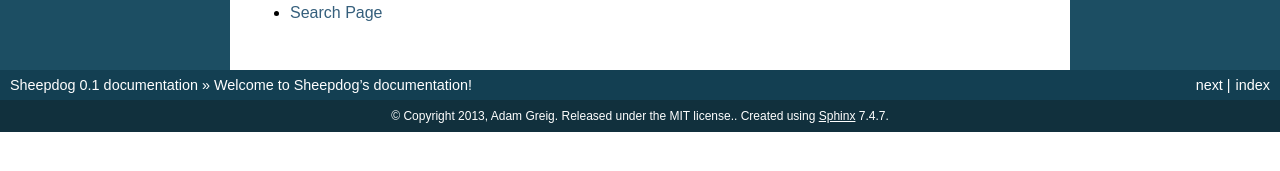
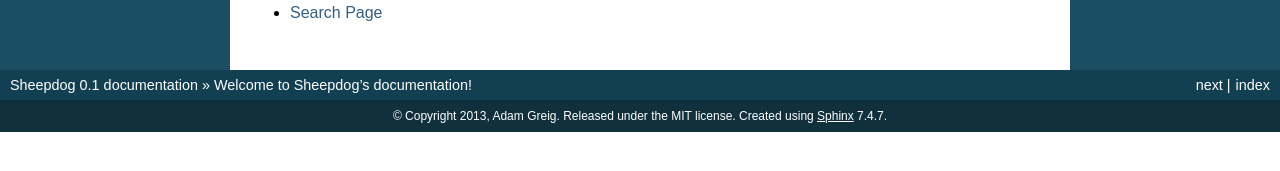
Before and after one commit to adamgreig/sheepdog, a Sphinx documentation site: the page built from docs/index.rst, in a window 1280 px wide. Shown: the part 469-640 px from the top of the page. Built offline with Sphinx 7.4.7, drawn with Linux system fonts in a browser that asks for light colours.

```diff
--- a/docs/conf.py
+++ b/docs/conf.py
@@ -42,7 +42,7 @@ master_doc = 'index'
 
 # General information about the project.
 project = 'Sheepdog'
-copyright = '2013, Adam Greig. Released under the MIT license.'
+copyright = '2013, Adam Greig. Released under the MIT license'
 
 # The version info for the project you're documenting, acts as replacement for
 # |version| and |release|, also used in various other places throughout the
```
